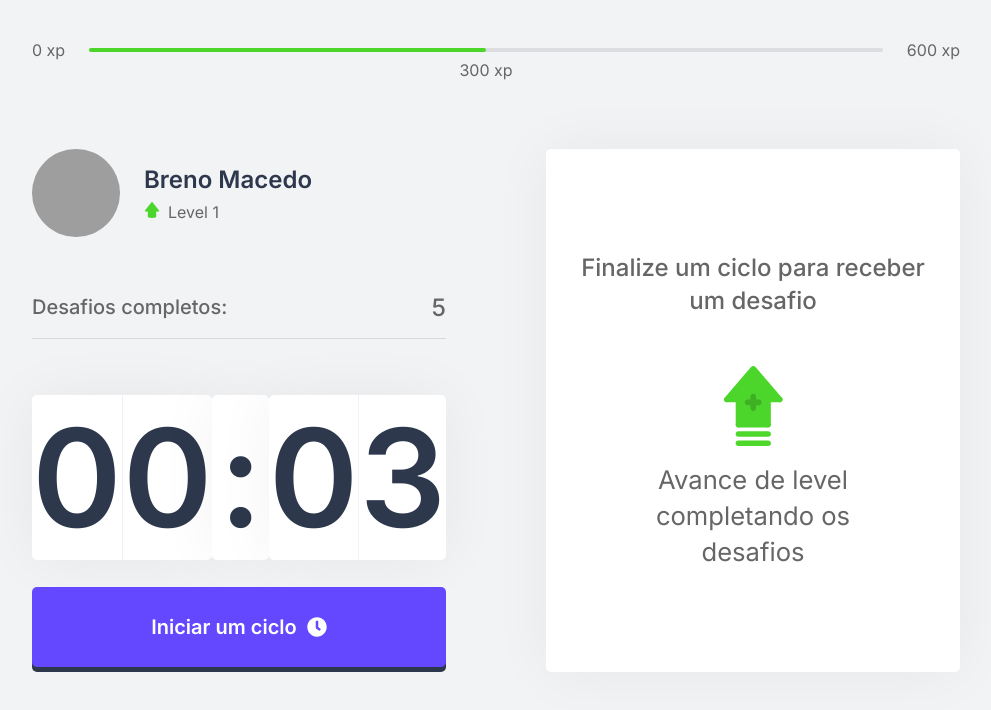
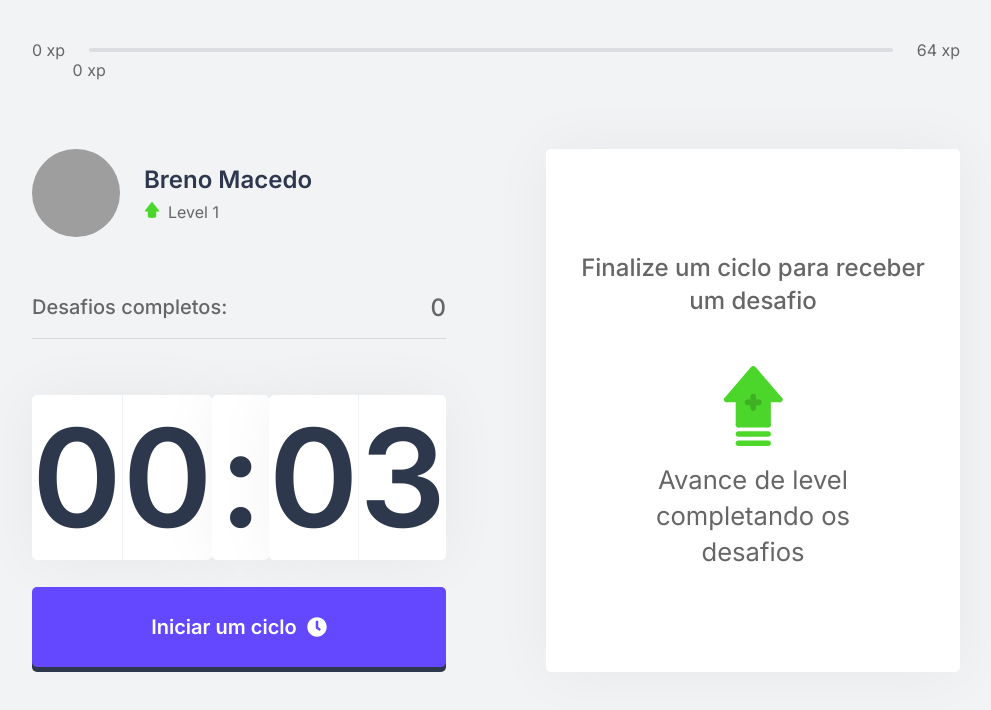
Before and after one commit to brenomacedo/NLW4-react, a Next.js app: page / in a window 1280 px wide. Shown: the top 710 px of the page, without its empty margins (144-1135 px from the left). Built offline with nearby package versions, Linux system fonts and the light colour scheme; grey boxes are pictures that could not be loaded.

Commit message:
challangesCompleted

```diff
--- a/src/components/CompletedChallanges.tsx
+++ b/src/components/CompletedChallanges.tsx
@@ -1,10 +1,15 @@
+import { useContext } from 'react'
+import { ChallangesContext } from '../contexts/ChallangesContext'
 import styles from '../styles/components/CompletedChallanges.module.css'
 
 export default function CompletedChallanges() {
+
+    const { challangesCompleted } = useContext(ChallangesContext)
+
     return (
         <div className={styles.container}>
             <span>Desafios completos:</span>
-            <span>5</span>
+            <span>{challangesCompleted}</span>
         </div>
     )
 }
--- a/src/components/ExperienceBar.tsx
+++ b/src/components/ExperienceBar.tsx
@@ -1,14 +1,22 @@
+import { useContext } from 'react'
+import { ChallangesContext } from '../contexts/ChallangesContext'
 import styles from '../styles/components/ExperienceBar.module.css'
 
 const ExperienceBar = () => {
+
+    const { currentExperience, experienceNextLevel } = useContext(ChallangesContext)
+
+    const percentToNextLevel = currentExperience/experienceNextLevel*100
+
     return (
         <header className={styles.experienceBar}>
             <span>0 xp</span>
             <div>
-                <div style={{ width: '50%' }}></div>
-                <span className={styles.currentExperience} style={{ left: '50%' }}>300 xp</span>
+                <div style={{ width: `${percentToNextLevel}%` }}></div>
+                <span className={styles.currentExperience}
+                style={{ left: `${percentToNextLevel}%` }}>{currentExperience} xp</span>
             </div>
-            <span>600 xp</span>
+            <span>{experienceNextLevel} xp</span>
         </header>
     )
 }
--- a/src/contexts/ChallangesContext.tsx
+++ b/src/contexts/ChallangesContext.tsx
@@ -15,6 +15,7 @@ interface ChallangesContextData {
     startNewChallange: () => void
     activeChallange: Challange
     resetChallange: () => void
+    experienceNextLevel: number
 }
 
 const ChallangesContext = createContext<ChallangesContextData>({} as any)
@@ -26,6 +27,8 @@ const ChallangesProvider:FC = ({ children }) => {
     const [challangesCompleted, setChallangesCompleted] = useState(0)
 
     const [activeChallange, setActiveChallange] = useState(null)
+
+    const experienceNextLevel = Math.pow((level + 1)*4,2)
 
     function startNewChallange() {
         const randomChallangeIndex = Math.floor(Math.random() * challanges.length)
@@ -44,7 +47,7 @@ const ChallangesProvider:FC = ({ children }) => {
 
     return (
         <ChallangesContext.Provider value={{ level, currentExperience, challangesCompleted,
-        startNewChallange, levelUp, activeChallange, resetChallange }}>
+        startNewChallange, levelUp, activeChallange, resetChallange, experienceNextLevel }}>
             {children}
         </ChallangesContext.Provider>
     )
```
